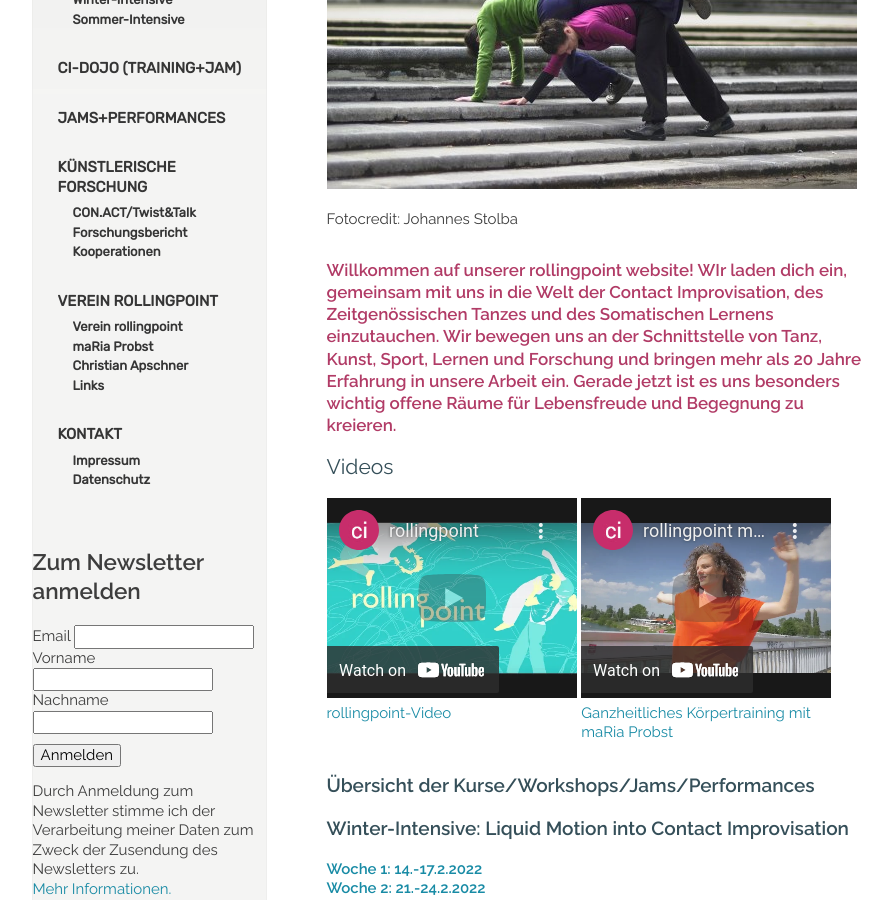
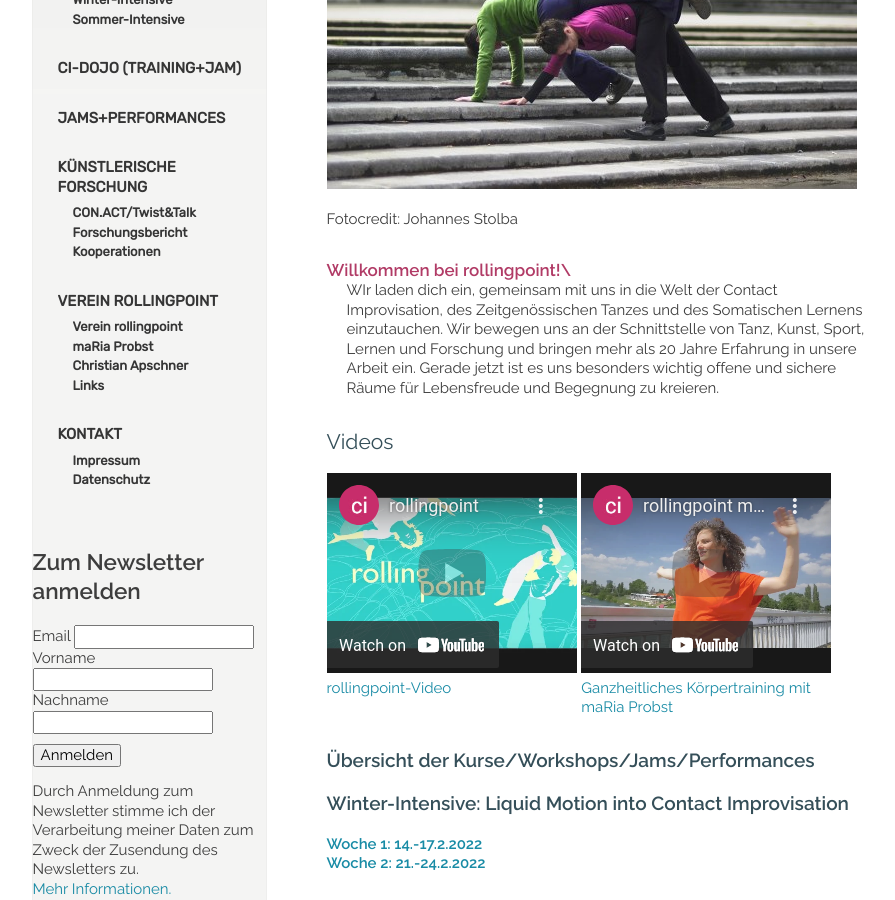
Before and after one commit to manulari/rollingpointat, a Jekyll site: the page built from _pages_de/index.md, in a window 1280 px wide and 900 px high, scrolled down 373 px. Shown: the whole window, without its empty margins (152-1047 px from the left). Built offline with Jekyll 4.4.1, drawn with Linux system fonts in a browser that asks for light colours; comment, search, counter and statistics services are not loaded.

Commit message:
Update page (de) “index”

```diff
--- a/_pages_de/index.md
+++ b/_pages_de/index.md
@@ -9,7 +9,8 @@ other_lang: /en/
 
 Fotocredit: Johannes Stolba
 
-#### Willkommen auf unserer rollingpoint website! WIr laden dich ein, gemeinsam mit uns in die Welt der Contact Improvisation, des Zeitgenössischen Tanzes und des Somatischen Lernens einzutauchen. Wir bewegen uns an der Schnittstelle von Tanz, Kunst, Sport, Lernen und Forschung und bringen mehr als 20 Jahre Erfahrung in unsere Arbeit ein. Gerade jetzt ist es uns besonders wichtig offene Räume für Lebensfreude und Begegnung zu kreieren.
+#### Willkommen bei rollingpoint!\
+WIr laden dich ein, gemeinsam mit uns in die Welt der Contact Improvisation, des Zeitgenössischen Tanzes und des Somatischen Lernens einzutauchen. Wir bewegen uns an der Schnittstelle von Tanz, Kunst, Sport, Lernen und Forschung und bringen mehr als 20 Jahre Erfahrung in unsere Arbeit ein. Gerade jetzt ist es uns besonders wichtig offene und sichere Räume für Lebensfreude und Begegnung zu kreieren.
 
 ## Videos
 
```
